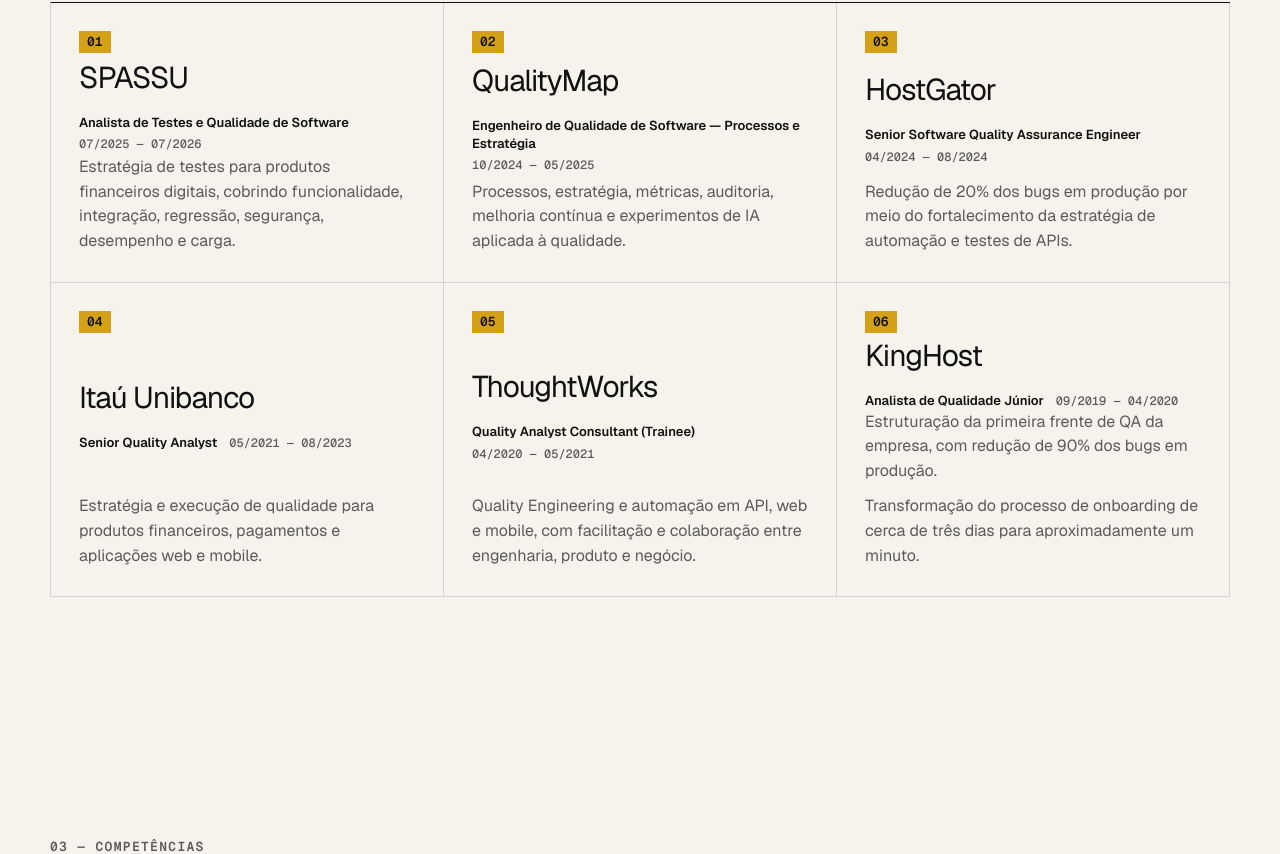
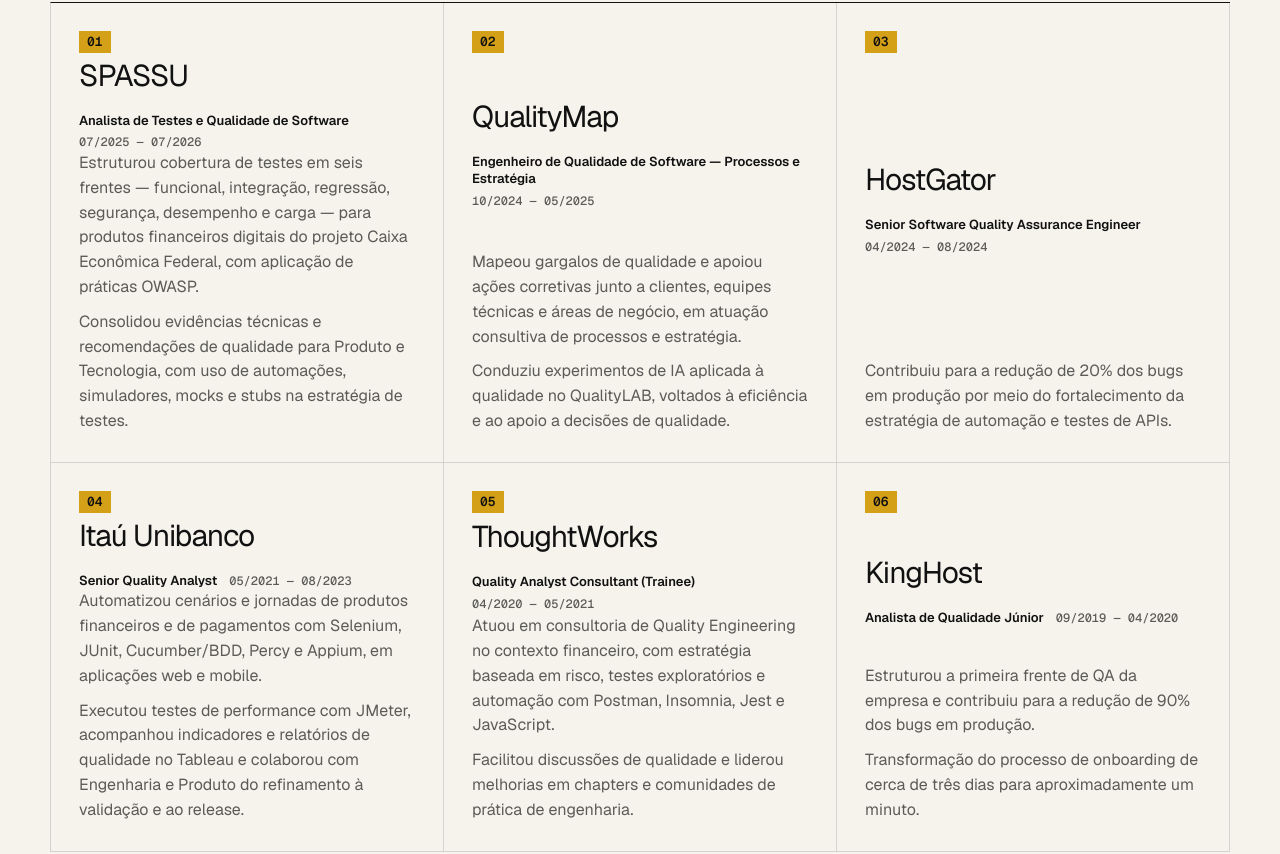
Before and after one commit to jonasqasoftware/jonas-davila-portfolio, a Next.js app: page / in a window 1280 px wide. Shown: the part 1866-2720 px from the top of the page. Built offline with nearby package versions, Linux system fonts and the light colour scheme.

Commit message:
feat: fortalecer evidências das experiências profissionais (#11)

```diff
--- a/app/page.tsx
+++ b/app/page.tsx
@@ -6,7 +6,8 @@
     role: "Analista de Testes e Qualidade de Software",
     period: "07/2025 — 07/2026",
     points: [
-      "Estratégia de testes para produtos financeiros digitais, cobrindo funcionalidade, integração, regressão, segurança, desempenho e carga.",
+      "Estruturou cobertura de testes em seis frentes — funcional, integração, regressão, segurança, desempenho e carga — para produtos financeiros digitais do projeto Caixa Econômica Federal, com aplicação de práticas OWASP.",
+      "Consolidou evidências técnicas e recomendações de qualidade para Produto e Tecnologia, com uso de automações, simuladores, mocks e stubs na estratégia de testes.",
     ],
   },
   {
@@ -14,7 +15,8 @@
     role: "Engenheiro de Qualidade de Software — Processos e Estratégia",
     period: "10/2024 — 05/2025",
     points: [
-      "Processos, estratégia, métricas, auditoria, melhoria contínua e experimentos de IA aplicada à qualidade.",
+      "Mapeou gargalos de qualidade e apoiou ações corretivas junto a clientes, equipes técnicas e áreas de negócio, em atuação consultiva de processos e estratégia.",
+      "Conduziu experimentos de IA aplicada à qualidade no QualityLAB, voltados à eficiência e ao apoio a decisões de qualidade.",
     ],
   },
   {
@@ -22,7 +24,7 @@
     role: "Senior Software Quality Assurance Engineer",
     period: "04/2024 — 08/2024",
     points: [
-      "Redução de 20% dos bugs em produção por meio do fortalecimento da estratégia de automação e testes de APIs.",
+      "Contribuiu para a redução de 20% dos bugs em produção por meio do fortalecimento da estratégia de automação e testes de APIs.",
     ],
   },
   {
@@ -30,7 +32,8 @@
     role: "Senior Quality Analyst",
     period: "05/2021 — 08/2023",
     points: [
-      "Estratégia e execução de qualidade para produtos financeiros, pagamentos e aplicações web e mobile.",
+      "Automatizou cenários e jornadas de produtos financeiros e de pagamentos com Selenium, JUnit, Cucumber/BDD, Percy e Appium, em aplicações web e mobile.",
+      "Executou testes de performance com JMeter, acompanhou indicadores e relatórios de qualidade no Tableau e colaborou com Engenharia e Produto do refinamento à validação e ao release.",
     ],
   },
   {
@@ -38,7 +41,8 @@
     role: "Quality Analyst Consultant (Trainee)",
     period: "04/2020 — 05/2021",
     points: [
-      "Quality Engineering e automação em API, web e mobile, com facilitação e colaboração entre engenharia, produto e negócio.",
+      "Atuou em consultoria de Quality Engineering no contexto financeiro, com estratégia baseada em risco, testes exploratórios e automação com Postman, Insomnia, Jest e JavaScript.",
+      "Facilitou discussões de qualidade e liderou melhorias em chapters e comunidades de prática de engenharia.",
     ],
   },
   {
@@ -46,7 +50,7 @@
     role: "Analista de Qualidade Júnior",
     period: "09/2019 — 04/2020",
     points: [
-      "Estruturação da primeira frente de QA da empresa, com redução de 90% dos bugs em produção.",
+      "Estruturou a primeira frente de QA da empresa e contribuiu para a redução de 90% dos bugs em produção.",
       "Transformação do processo de onboarding de cerca de três dias para aproximadamente um minuto.",
     ],
   },
```
Also changed, not shown: 1 other file (tests, documents, lock files or other folders).
